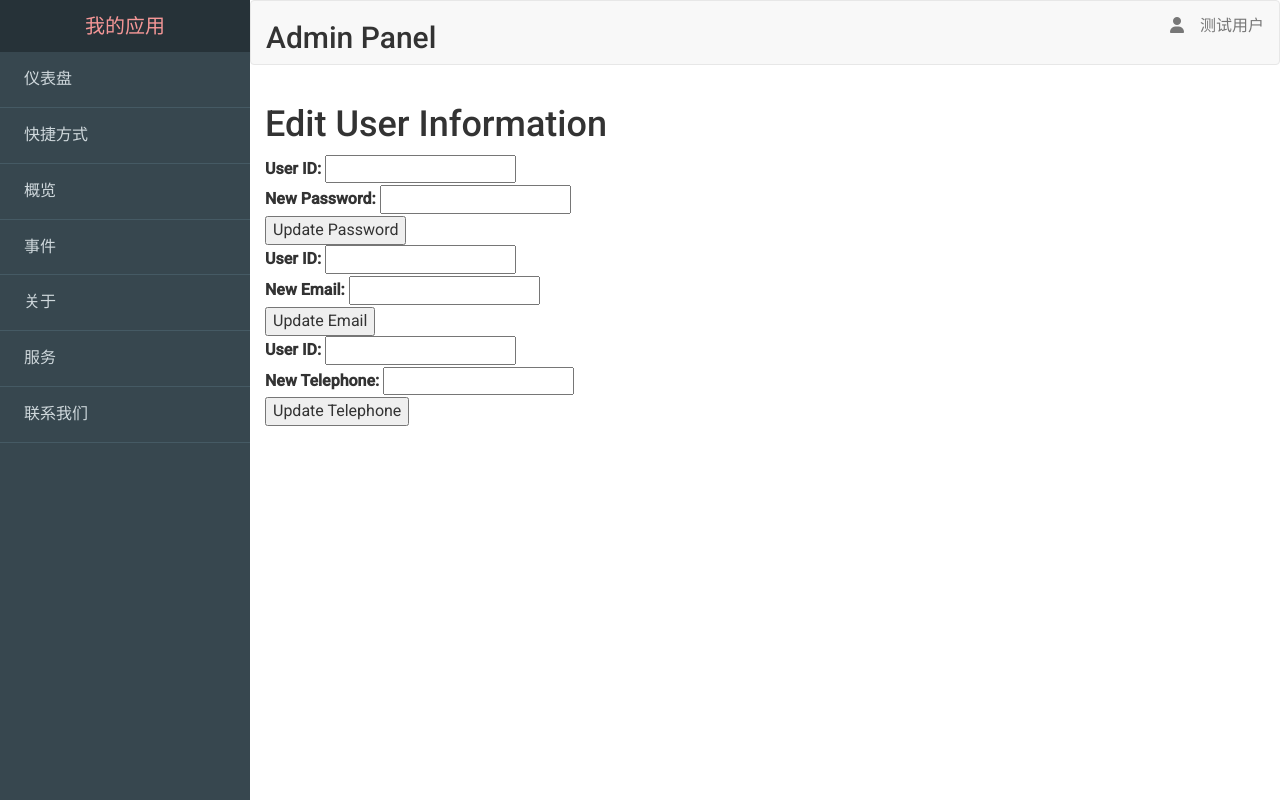
After one commit to SCChien/Ventify, a PHP site: page /superadmin.php in a window 1280 px wide. The commit adds this page. Run offline with PHP 8.4, Linux system fonts and the light colour scheme; the visitor is signed in with stand-in values (Sample User, id 1); tables that the repository leaves empty or names only in its code hold one stand-in row (values such as "Sample post").

Commit message:
6th commit

```diff
--- a/Ventify/index.php
+++ b/Ventify/index.php
@@ -250,7 +250,7 @@ document.addEventListener("DOMContentLoaded", function() {
 
         // Send AJAX request to PHP script
         var xhr = new XMLHttpRequest();
-        xhr.open("POST", "add_to_playlist.php", true);
+        xhr.open("POST", "add_toPlaylist_test.php", true);
         xhr.setRequestHeader("Content-Type", "application/x-www-form-urlencoded");
         xhr.onreadystatechange = function() {
             if (xhr.readyState === 4 && xhr.status === 200) {
--- /dev/null
+++ b/Ventify/superadmin.php
@@ -0,0 +1,314 @@
+<?php
+session_start();
+
+// Include the database connection file
+include('./core/conn.php');
+
+
+// Function to update password
+function updatePassword($conn, $userId, $newPassword) {
+    $update_query = "UPDATE users SET password = '$newPassword' WHERE id = $userId";
+    return $conn->query($update_query);
+}
+
+// Function to update email
+function updateEmail($conn, $userId, $newEmail) {
+    $update_query = "UPDATE users SET email = '$newEmail' WHERE id = $userId";
+    return $conn->query($update_query);
+}
+
+// Function to update telephone number
+function updateTelephone($conn, $userId, $newTelephone) {
+    $update_query = "UPDATE users SET telephone = '$newTelephone' WHERE id = $userId";
+    return $conn->query($update_query);
+}
+
+// Function to delete a user
+function deleteUser($conn, $userId) {
+    $delete_query = "DELETE FROM users WHERE id = $userId";
+    return $conn->query($delete_query);
+}
+
+// Check if the form is submitted for updating or deleting users
+if ($_SERVER["REQUEST_METHOD"] == "POST") {
+    if (isset($_POST["update_password"])) {
+        // Update password
+        $userId = $_POST["user_id"];
+        $newPassword = $_POST["new_password"];
+
+        if (updatePassword($conn, $userId, $newPassword)) {
+            echo "Password updated successfully.";
+        } else {
+            echo "Error updating password.";
+        }
+    } elseif (isset($_POST["update_email"])) {
+        // Update email
+        $userId = $_POST["user_id"];
+        $newEmail = $_POST["new_email"];
+
+        if (updateEmail($conn, $userId, $newEmail)) {
+            echo "Email updated successfully.";
+        } else {
+            echo "Error updating email.";
+        }
+    } elseif (isset($_POST["update_telephone"])) {
+        // Update telephone number
+        $userId = $_POST["user_id"];
+        $newTelephone = $_POST["new_telephone"];
+
+        if (updateTelephone($conn, $userId, $newTelephone)) {
+            echo "Telephone number updated successfully.";
+        } else {
+            echo "Error updating telephone number.";
+        }
+    } elseif (isset($_POST["delete"])) {
+        // Delete user
+        $userId = $_POST["user_id"];
+
+        if (deleteUser($conn, $userId)) {
+            echo "User deleted successfully.";
+        } else {
+            echo "Error deleting user.";
+        }
+    }
+}
+$success_message = "";
+$error_message = "";
+
+// Check if the form is submitted for adding admin by superadmin
+if ($_SERVER["REQUEST_METHOD"] == "POST" && isset($_POST["add_admin"])) {
+    // Check if current user is superadmin
+    if ($_SESSION["username"] === "venti") {
+        $new_admin_username = $_POST["new_admin_username"];
+        $new_admin_password = $_POST["new_admin_password"];
+        $new_admin_email = $_POST["new_admin_email"];
+
+        // Check if username is already taken
+        $check_query = "SELECT * FROM admin WHERE username = '$new_admin_username'";
+        $check_result = $conn->query($check_query);
+
+        if ($check_result->num_rows == 0) {
+            // Insert new admin into the database
+            $insert_query = "INSERT INTO admin (username, password, email) VALUES ('$new_admin_username', '$new_admin_password', '$new_admin_email')";
+            if ($conn->query($insert_query) === TRUE) {
+                // Set success message
+                $success_message = "New admin added successfully!";
+            } else {
+                // Display error message for database error
+                $error_message = "Error: " . $conn->error;
+            }
+        } else {
+            // Display error message for duplicate username
+            $error_message = "Username already taken. Please choose another username.";
+        }
+    } else {
+        // Display error message for non-superadmin users trying to add admin
+        $error_message = "Only superadmin can add new admins.";
+    }
+}
+
+// Fetch all admins from the database
+$admins_query = "SELECT * FROM admin";
+$admins_result = $conn->query($admins_query);
+
+// Close database connection
+$conn->close();
+
+?>
+
+<!DOCTYPE html>
+<html lang="en">
+<head>
+    <meta charset="UTF-8">
+    <meta http-equiv="X-UA-Compatible" content="IE=edge">
+    <meta name="viewport" content="width=device-width, initial-scale=1.0">
+    <title>Document</title>
+    <link rel="icon" href="image/logo.ico" type="image/x-icon">
+    <link rel="stylesheet" href="https://maxcdn.bootstrapcdn.com/bootstrap/3.4.1/css/bootstrap.min.css">
+    <script src="https://code.jquery.com/jquery-3.6.0.min.js"></script>
+    <script src="https://maxcdn.bootstrapcdn.com/bootstrap/3.4.1/js/bootstrap.min.js"></script>
+    <link rel="stylesheet" href="./css/style.css">
+    <link rel="stylesheet" href="https://cdnjs.cloudflare.com/ajax/libs/font-awesome/6.4.0/css/all.min.css">
+</head>
+<body>
+    <div id="viewport">
+        <!-- 侧边栏 -->
+        <div id="sidebar">
+            <header>
+                <a href="#">我的应用</a>
+            </header>
+            <ul class="nav">
+                <li>
+                    <a href="#" data-target="dashboard">
+                        仪表盘
+                    </a>
+                </li>
+                <li>
+                    <a href="#" data-target="delete">
+                        快捷方式
+                    </a>
+                </li>
+                <li>
+                    <a href="#" data-target="overview">
+                        概览
+                    </a>
+                </li>
+                <li>
+                    <a href="#" data-target="events">
+                        事件
+                    </a>
+                </li>
+                <li>
+                    <a href="#" data-target="about">
+                        关于
+                    </a>
+                </li>
+                <li>
+                    <a href="#" data-target="services">
+                        服务
+                    </a>
+                </li>
+                <li>
+                    <a href="#" data-target="contact">
+                        联系我们
+                    </a>
+                </li>
+            </ul>
+        </div>
+        <!-- 内容区域 -->
+        <div id="content">
+            <nav class="navbar navbar-default">
+                <div class="container-fluid">
+                    <div class="navbar-header">
+                    <h2>Admin Panel</h2>
+                    </div>
+                    <ul class="nav navbar-nav navbar-right">
+                        <li>
+                            <a href="#">
+                                <i class="fas fa-user"></i>
+                            </a>
+                        </li>
+                        <li>
+                            <a href="#">测试用户</a>
+                        </li>
+                    </ul>
+                </div>
+            </nav>
+            <div class="container-fluid">
+                <div id="dashboard" class="page">
+                    <h1>Edit User Information</h1>
+                    <!-- Update Password Form -->
+                    <form action="<?php echo htmlspecialchars($_SERVER["PHP_SELF"]); ?>" method="post">
+                        <label for="user_id_password">User ID:</label>
+                        <input type="number" id="user_id_password" name="user_id" required>
+                        <br>
+                        <label for="new_password">New Password:</label>
+                        <input type="password" id="new_password" name="new_password">
+                        <br>
+                        <input type="submit" name="update_password" value="Update Password">
+                    </form>
+                    <!-- Update Email Form -->
+                    <form action="<?php echo htmlspecialchars($_SERVER["PHP_SELF"]); ?>" method="post">
+                        <label for="user_id_email">User ID:</label>
+                        <input type="number" id="user_id_email" name="user_id" required>
+                        <br>
+                        <label for="new_email">New Email:</label>
+                        <input type="email" id="new_email" name="new_email">
+                        <br>
+                        <input type="submit" name="update_email" value="Update Email">
+                    </form>
+                    <!-- Update Telephone Form -->
+                    <form action="<?php echo htmlspecialchars($_SERVER["PHP_SELF"]); ?>" method="post">
+                        <label for="user_id_telephone">User ID:</label>
+                        <input type="number" id="user_id_telephone" name="user_id" required>
+                        <br>
+                        <label for="new_telephone">New Telephone:</label>
+                        <input type="text" id="new_telephone" name="new_telephone">
+                        <br>
+                        <input type="submit" name="update_telephone" value="Update Telephone">
+                    </form>
+                </div>
+                <div id="delete" class="page">
+                    <h1>Delete User</h1>
+                    <form action="<?php echo htmlspecialchars($_SERVER["PHP_SELF"]); ?>" method="post">
+                        <label for="delete_user_id">User ID to Delete:</label>
+                        <input type="number" id="delete_user_id" name="user_id" required>
+                        <br>
+                        <input type="submit" name="delete" value="Delete">
+                    </form>
+                </div>
+                <div id="overview" class="page">
+                    <h1>All Users</h1>
+                    <form action="#" method="post">
+                        <button id="showUsersBtn" type="submit">Show Users</button>
+                        <div id="userList" style="display: none;"></div>
+                    </form>
+                </div>
+                <div id="events" class="page">
+                <h1>Upload Music</h1>
+                    <form action="upload_music.php" method="post" enctype="multipart/form-data">
+                        <label for="music_name">Music Name:</label>
+                        <input type="text" name="music_name" id="music_name" required><br>
+
+                        <label for="artist">Artist:</label>
+                        <input type="text" name="artist" id="artist" required><br>
+
+                        <label for="category">Category:</label>
+                        <input type="text" name="category" id="category" required><br>
+
+                        <input type="file" name="music_file" accept=".mp3" required><br>
+
+                        <button type="submit" name="submit">Upload</button>
+                    </form>
+                </div>
+                <div id="about" class="page">
+                    <h1>Add New Admin</h1>
+                        <?php if ($_SESSION["username"] === "venti") : ?>
+                            <form method="POST" action="">
+                                <label for="new_admin_username">Username:</label>
+                                <input type="text" name="new_admin_username" required><br>
+                                <label for="new_admin_password">Password:</label>
+                                <input type="password" name="new_admin_password" required><br>
+                                <label for="new_admin_email">Email:</label>
+                                <input type="email" name="new_admin_email" required><br>
+                                <input type="submit" name="add_admin" value="Add Admin">
+                            </form>
+                        <?php else : ?>
+                            <p>Only superadmin can add new admins.</p>
+                        <?php endif; ?>
+
+                        <!-- Display Success or Error Messages -->
+                        <?php
+                        if (!empty($success_message)) {
+                            echo "<p style='color: green;'>$success_message</p>";
+                        }
+                        if (!empty($error_message)) {
+                            echo "<p style='color: red;'>$error_message</p>";
+                        }
+                        ?>
+                </div>
+                <div id="services" class="page">
+                    <h1>Admin List</h1>
+                    <ul>
+                        <?php
+                        if ($admins_result && $admins_result->num_rows > 0) {
+                            while ($row = $admins_result->fetch_assoc()) {
+                                echo "<li>{$row['username']} - {$row['email']}</li>";
+                            }
+                        } else {
+                            echo "<li>No admins found.</li>";
+                        }
+                        ?>
+                    </ul>
+                </div>
+                <div id="contact" class="page">
+                    <h1>联系我们内容</h1>
+                    <p>这是联系我们的内容。</p>
+                </div>
+            </div>
+        </div>
+    </div>
+
+<script src="./js/script.js"></script>
+</body>
+</html>
```
Also changed, not shown: Ventify/admin.php (+5 -40 lines), Ventify/conn.php (deleted, +0 -17 lines), Ventify/fetch_users.php (added, +27 -0 lines), Ventify/js/script.js (+33 -10 lines), Ventify/login.php (+34 -8 lines), Ventify/sql/playlist.json (deleted, +0 -32 lines), Ventify/userpfp.php (+54 -17 lines), 1 other file.
